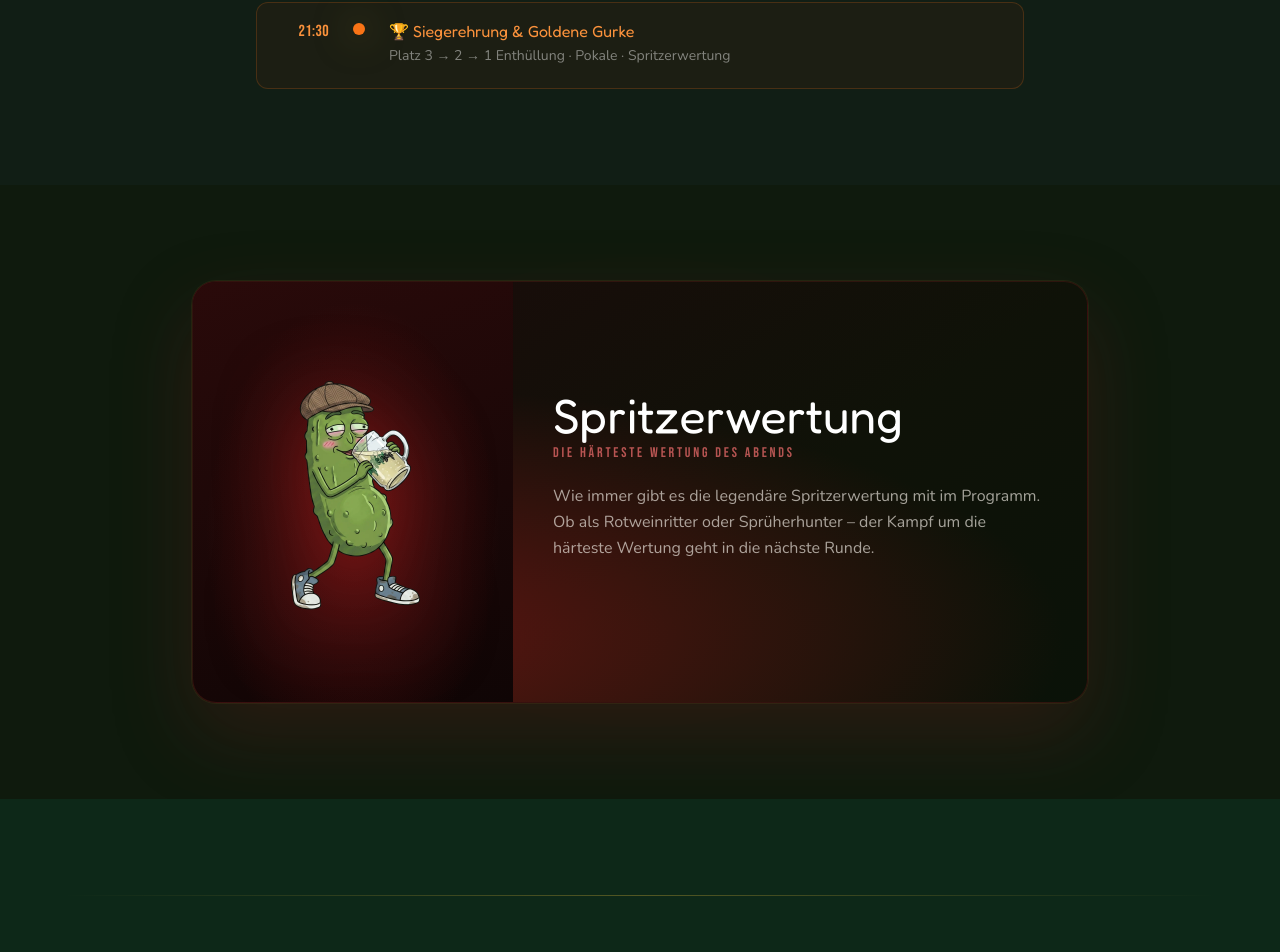
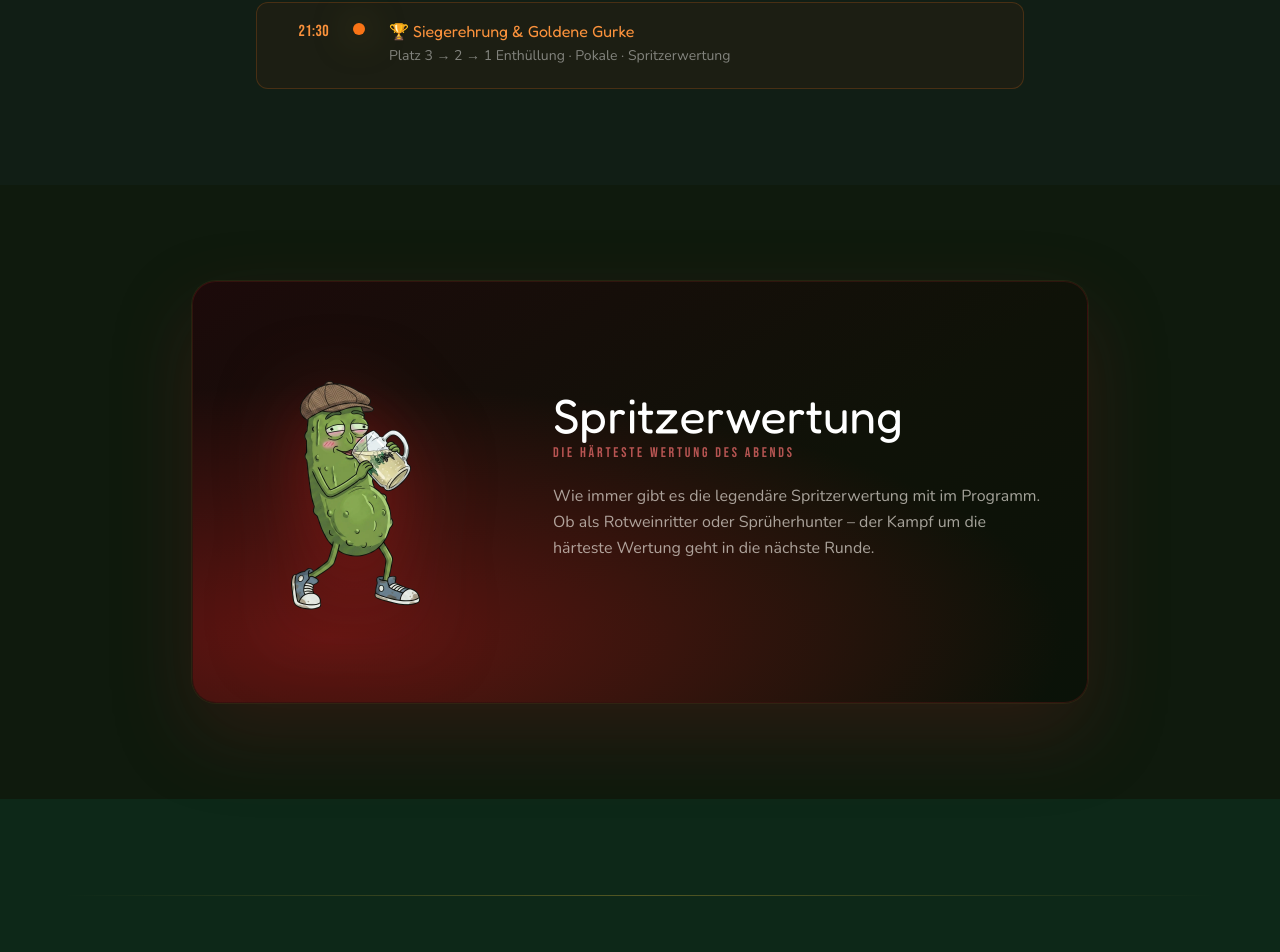
Before and after one commit to PEck-push/GurkerlCup, a Next.js app: page / in a window 1280 px wide. Shown: the part 4010-4962 px from the top of the page. Built offline with nearby package versions, Linux system fonts and the light colour scheme.

Commit message:
fix: single unified red gradient in Spritzerwertung card
Remove section-level and image-panel gradients, keep only the card-wide one

https://claude.ai/code/session_012djhyj6ubibG3TZYnQDUqB

```diff
--- a/src/components/SpritzerwertungSection.tsx
+++ b/src/components/SpritzerwertungSection.tsx
@@ -8,12 +8,7 @@ export default function SpritzerwertungSection() {
   const [imgErr, setImgErr] = useState(false);
 
   return (
-    <section className="py-24 px-6 md:px-16 relative overflow-hidden" style={{ background: '#0F1A0D' }}>
-      {/* Background glow */}
-      <div className="absolute inset-0 pointer-events-none">
-        <div className="absolute top-1/2 left-1/2 -translate-x-1/2 -translate-y-1/2 w-[600px] h-[400px] rounded-full opacity-20 blur-3xl"
-          style={{ background: 'radial-gradient(ellipse, #7B1E1E 0%, transparent 70%)' }} />
-      </div>
+    <section className="py-24 px-6 md:px-16 relative" style={{ background: '#0F1A0D' }}>
 
       <div className="relative max-w-4xl mx-auto">
         <motion.div
@@ -33,11 +28,7 @@ export default function SpritzerwertungSection() {
 
           <div className="relative flex flex-col md:flex-row items-center gap-0">
             {/* Image panel – below text on mobile, left on desktop */}
-            <div className="order-2 md:order-1 relative w-full md:w-80 flex-shrink-0 h-64 md:h-auto md:min-h-[420px] flex items-center justify-center overflow-hidden"
-              style={{ background: 'linear-gradient(160deg, #2A0A0A, #0F0505)' }}
-            >
-              <div className="absolute inset-0"
-                style={{ background: 'radial-gradient(ellipse at 50% 60%, rgba(180,30,30,0.35), transparent 65%)' }} />
+            <div className="order-2 md:order-1 relative w-full md:w-80 flex-shrink-0 h-64 md:h-auto md:min-h-[420px] flex items-center justify-center overflow-hidden">
               {!imgErr ? (
                 <div className="relative w-56 h-56 md:w-64 md:h-64 z-10">
                   <Image
```
